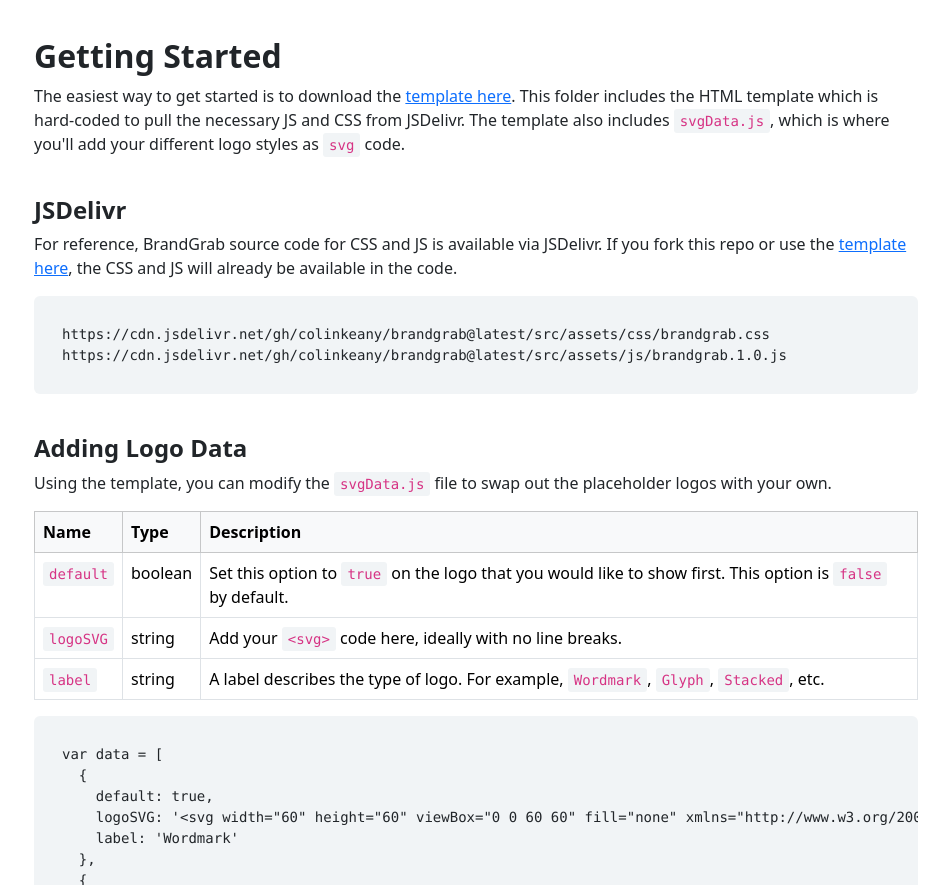
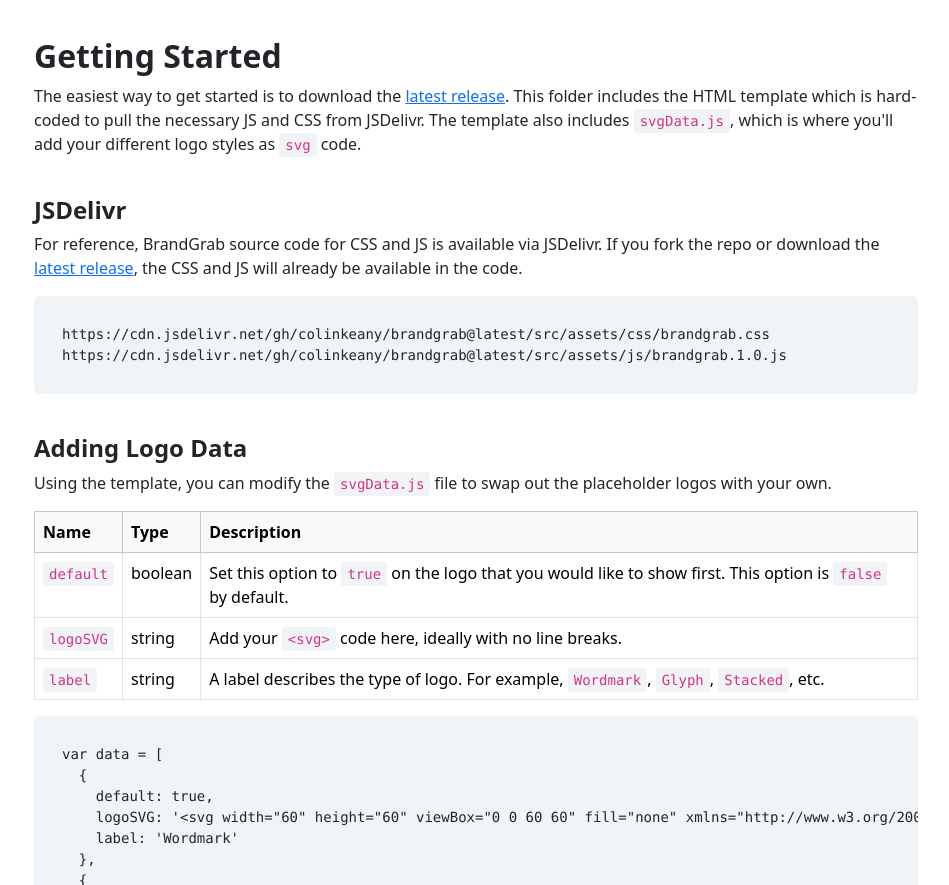
Before and after one commit to colinkeany/brandgrab, a plain HTML site: page index.html in a window 1280 px wide. Shown: the part 1146-2031 px from the top of the page, without its empty margins (164-1113 px from the left). Drawn offline with nearby package versions, Linux system fonts and the light colour scheme.

Commit message:
point to latest release

```diff
--- a/index.html
+++ b/index.html
@@ -59,11 +59,11 @@
         </div>
         <div class="section">
             <h2 class="fw-bold">Getting Started</h2>
-            <p>The easiest way to get started is to download the <a href="https://github.com/colinkeany/brandgrab/tree/main/src">template here</a>. This folder includes the HTML template which is hard-coded to pull the necessary JS and CSS from JSDelivr. The template also includes <code>svgData.js</code>, which is where you'll add your different logo styles as <code>svg</code> code.</p>
+            <p>The easiest way to get started is to download the <a href="https://github.com/colinkeany/brandgrab/releases">latest release</a>. This folder includes the HTML template which is hard-coded to pull the necessary JS and CSS from JSDelivr. The template also includes <code>svgData.js</code>, which is where you'll add your different logo styles as <code>svg</code> code.</p>
         </div>
         <div class="section">
             <h4 class="fw-bold">JSDelivr</h4>
-            <p>For reference, BrandGrab source code for CSS and JS is available via JSDelivr. If you fork this repo or use the <a href="https://github.com/colinkeany/brandgrab/tree/main/src">template here</a>, the CSS and JS will already be available in the code.</p>
+            <p>For reference, BrandGrab source code for CSS and JS is available via JSDelivr. If you fork the repo or download the <a href="https://github.com/colinkeany/brandgrab/releases">latest release</a>, the CSS and JS will already be available in the code.</p>
 <pre><code>https://cdn.jsdelivr.net/gh/colinkeany/brandgrab@latest/src/assets/css/brandgrab.css
 https://cdn.jsdelivr.net/gh/colinkeany/brandgrab@latest/src/assets/js/brandgrab.1.0.js</code></pre>
         </div>
```
